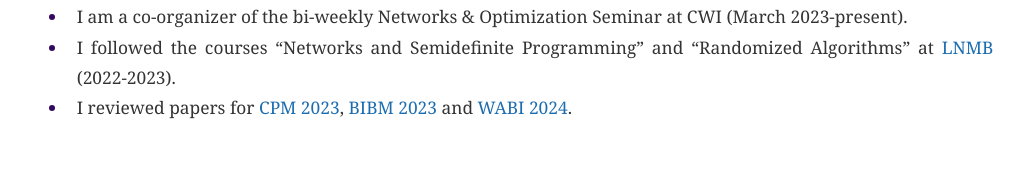
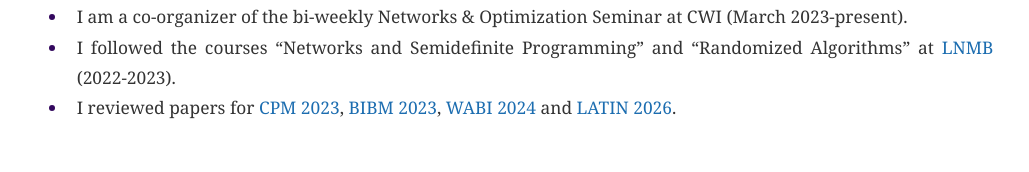
Before and after one commit to arfie/arfie.github.io, a Jekyll site: the page built from cv.html, in a window 1280 px wide. Shown: the part 1557-1729 px from the top of the page, without its empty margins (125-1154 px from the left). Built offline with Jekyll 4.4.1, drawn with Linux system fonts in a browser that asks for light colours.

Commit message:
Add LATIN 2026 reviewer to CV

```diff
--- a/cv.html
+++ b/cv.html
@@ -73,5 +73,5 @@
     <li>I was on the organizing committee of <a href="https://algo-conference.org/2023/" target="_blank">ALGO 2023</a> held at CWI.</li>
     <li>I am a co-organizer of the bi-weekly Networks &amp; Optimization Seminar at CWI (March 2023-present).</li>
     <li>I followed the courses &ldquo;Networks and Semidefinite Programming&rdquo; and &ldquo;Randomized Algorithms&rdquo; at <a href="https://lnmb.nl" target="_blank">LNMB</a> (2022-2023).</li>
-    <li>I reviewed papers for <a href="https://cpm2023.u-pem.fr/" target="_blank">CPM 2023</a>, <a href="https://bidma.cpsc.ucalgary.ca/IEEE-BIBM-2023/" target="_blank">BIBM 2023</a> and <a href="https://algo-conference.org/2024/wabi/" target="_blank">WABI 2024</a>.</li>
+    <li>I reviewed papers for <a href="https://cpm2023.u-pem.fr/" target="_blank">CPM 2023</a>, <a href="https://bidma.cpsc.ucalgary.ca/IEEE-BIBM-2023/" target="_blank">BIBM 2023</a>, <a href="https://algo-conference.org/2024/wabi/" target="_blank">WABI 2024</a> and <a href="https://latin2026.ufsc.br/" target="_blank">LATIN 2026</a>.</li>
 </ul>
```
